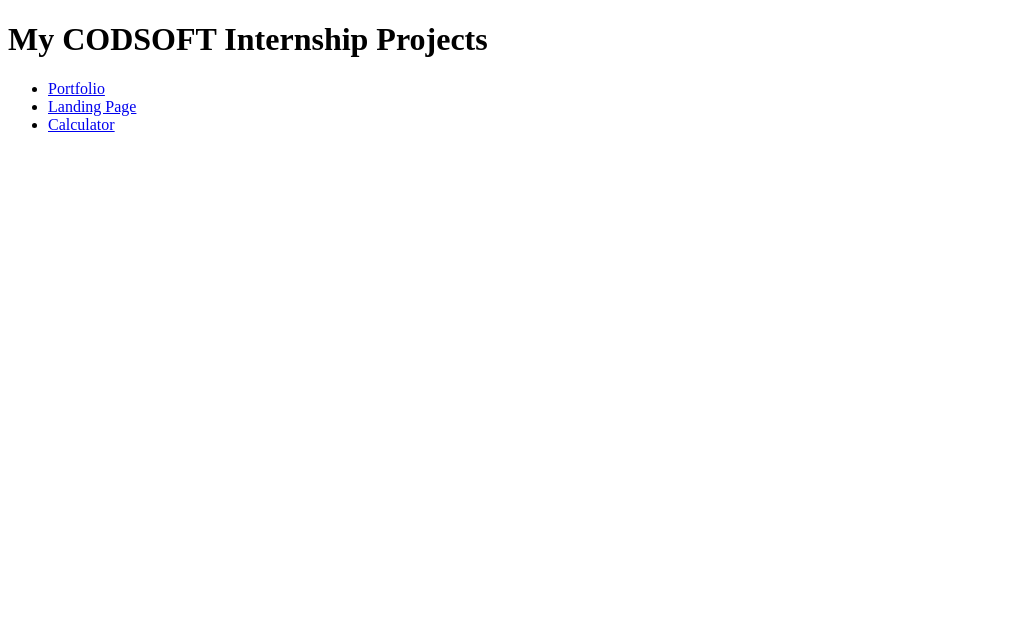
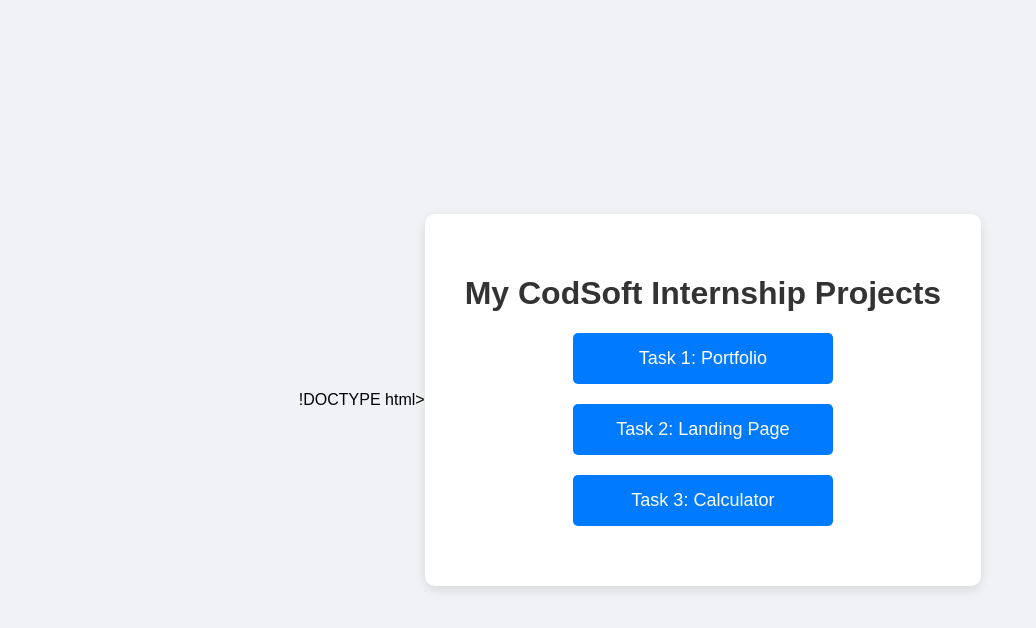
Before and after one commit to gopikavijayakumar2506-sketch/CODSOFT, a plain HTML site: page index.html in a window 1280 px wide. Shown: the whole page, without its empty margins (0-1036 px from the left). Drawn offline with Linux system fonts and the light colour scheme.

Commit message:
index.html

```diff
--- a/index.html
+++ b/index.html
@@ -1,15 +1,26 @@
-<!DOCTYPE html>
-<html>
+!DOCTYPE html>
+<html lang="en">
 <head>
-  <meta charset="UTF-8">
-  <title>CODSOFT Internship Projects</title>
+    <meta charset="UTF-8">
+    <title>Gopika's CodSoft Projects</title>
+    <style>
+        body { font-family: sans-serif; background-color: #f0f2f5; display: flex; justify-content: center; align-items: center; height: 100vh; margin: 0; }
+        .container { background-color: white; padding: 40px; border-radius: 10px; box-shadow: 0 4px 12px rgba(0,0,0,0.1); text-align: center; }
+        h1 { color: #333; }
+        ul { list-style-type: none; padding: 0; }
+        li { margin: 20px 0; }
+        a { text-decoration: none; background-color: #007bff; color: white; padding: 15px 30px; border-radius: 5px; font-size: 18px; display: inline-block; width: 200px; transition: background-color 0.3s; }
+        a:hover { background-color: #0056b3; }
+    </style>
 </head>
 <body>
-  <h1>My CODSOFT Internship Projects</h1>
-  <ul>
-    <li><a href="portfolio/index.html">Portfolio</a></li>
-    <li><a href="landing-page/index.html">Landing Page</a></li>
-    <li><a href="my-calculator/index.html">Calculator</a></li>
-  </ul>
+    <div class="container">
+        <h1>My CodSoft Internship Projects</h1>
+        <ul>
+            <li><a href="Task-1-Portfolio/">Task 1: Portfolio</a></li>
+            <li><a href="Task-2-Landing-Page/">Task 2: Landing Page</a></li>
+            <li><a href="Task-3-Calculator/">Task 3: Calculator</a></li>
+        </ul>
+    </div>
 </body>
 </html>
```
